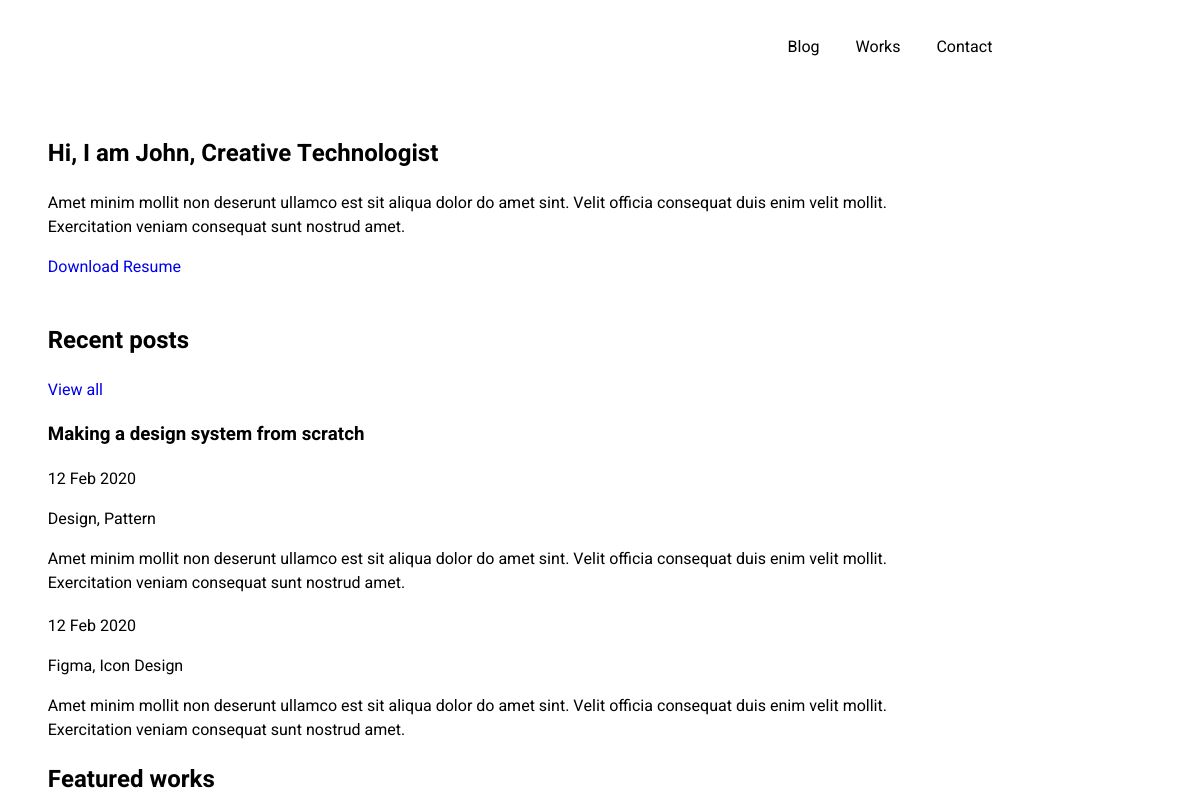
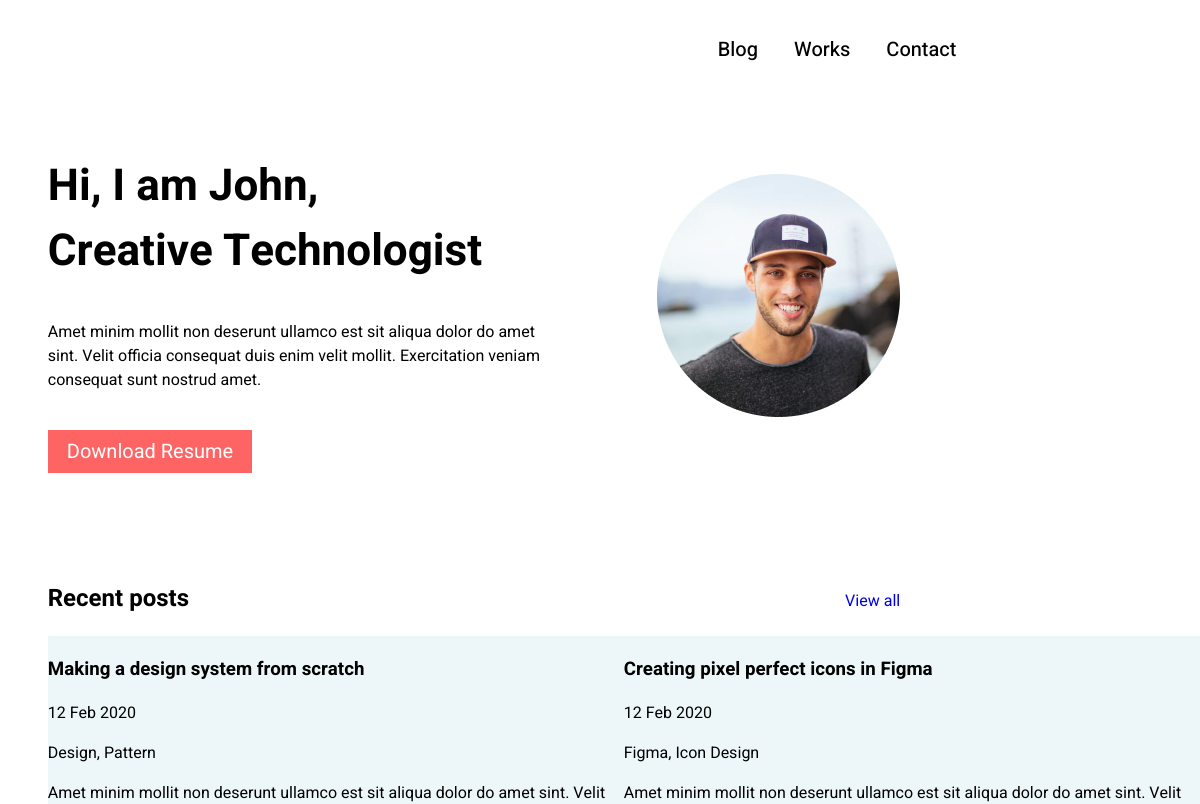
Before and after one commit to ivansheshin/Portfolio, a website: page app/index.html in a window 1280 px wide. Shown: the top 804 px of the page, 166-1366 px from the left, 1200 px wide, since content can reach past the window. Drawn offline with Linux system fonts and the light colour scheme.

Commit message:
стилизация резюме, часть стилизации постов

```diff
--- a/app/index.html
+++ b/app/index.html
@@ -12,11 +12,12 @@
 </head>
 
 <body>
-    <style>
-
-    </style>
     <header class="header">
-        <a class="header-logo" aria-label="logo"><svg class="header-svg" width="40px" height="40px" xmlns="http://www.w3.org/2000/svg" viewBox="0 0 14 14"><path d="M 11.92233,0.5 C 12.793646,0.5 13.5,1.206355 13.5,2.0776707 l 0,9.8446583 C 13.5,12.793645 12.793646,13.5 11.92233,13.5 l -9.8446602,0 C 1.2063541,13.5 0.5,12.793645 0.5,11.922329 l 0,-9.8446583 C 0.5,1.206355 1.2063541,0.5 2.0776698,0.5 l 9.8446602,0 z"/></svg></a>
+        <a class="header-logo" aria-label="logo"><svg class="header-svg" width="40px" height="40px"
+                xmlns="http://www.w3.org/2000/svg" viewBox="0 0 14 14">
+                <path
+                    d="M 11.92233,0.5 C 12.793646,0.5 13.5,1.206355 13.5,2.0776707 l 0,9.8446583 C 13.5,12.793645 12.793646,13.5 11.92233,13.5 l -9.8446602,0 C 1.2063541,13.5 0.5,12.793645 0.5,11.922329 l 0,-9.8446583 C 0.5,1.206355 1.2063541,0.5 2.0776698,0.5 l 9.8446602,0 z" />
+                </svg></a>
         <ul class="header-nav-list">
             <li class="header-nav-list__item"><a class="header-nav-list__link" href="blog.html">Blog</a></li>
             <li class="header-nav-list__item"><a class="header-nav-list__link" href="work.html">Works</a></li>
@@ -25,36 +26,45 @@
     </header>
     <main class="index-container">
         <section class="resume">
-            <div>
-                <h2 class="resume__title">Hi, I am John, Creative Technologist </h2>
+            <div class="resume__content">
+                <h2 class="resume__title">Hi, I am John,</br> Creative Technologist </h2>
                 <p class="resume__paragraph">Amet minim mollit non deserunt ullamco est sit aliqua dolor do amet sint.
                     Velit officia consequat duis enim velit mollit. Exercitation veniam consequat sunt nostrud amet.</p>
-                <a href="#" class="resume__link">Download Resume</a>
+                <button class="resume__button">Download Resume</button>
             </div>
-            <img class="resume__img">
+            <img class="resume__img" src="./images/avatar.png" width="243" height="243">
         </section>
         <section class="posts">
             <div class="posts-navigation">
                 <h2 class="posts-navigation__title">Recent posts</h2>
                 <a href="#" class="posts-navigation__link">View all</a>
             </div>
+            <div class="background">
+                <div class="posts__content">
+
                     <div class="posts__item">
                         <h3 class="posts__header">Making a design system from scratch</h3>
                         <div class="posts__desc">
                             <p class="posts__date">12 Feb 2020</p>
                             <p class="posts__type">Design, Pattern</p>
                         </div>
-                <p class="posts__text">Amet minim mollit non deserunt ullamco est sit aliqua dolor do amet sint. Velit
-                    officia consequat duis enim velit mollit. Exercitation veniam consequat sunt nostrud amet.</p>
+                        <p class="posts__text">Amet minim mollit non deserunt ullamco est sit aliqua dolor do amet sint.
+                            Velit
+                            officia consequat duis enim velit mollit. Exercitation veniam consequat sunt nostrud amet.
+                        </p>
                     </div>
-            <div class="posts__item" >
-                <h3 class="posts__header"></h3>
+                    <div class="posts__item">
+                        <h3 class="posts__header">Creating pixel perfect icons in Figma</h3>
                         <div class="posts__desc">
                             <p class="posts__date">12 Feb 2020</p>
                             <p class="posts__type">Figma, Icon Design</p>
                         </div>
-                <p class="posts__text">Amet minim mollit non deserunt ullamco est sit aliqua dolor do amet sint. Velit
-                    officia consequat duis enim velit mollit. Exercitation veniam consequat sunt nostrud amet.</p>
+                        <p class="posts__text">Amet minim mollit non deserunt ullamco est sit aliqua dolor do amet sint.
+                            Velit
+                            officia consequat duis enim velit mollit. Exercitation veniam consequat sunt nostrud amet.
+                        </p>
+                    </div>
+                </div>
             </div>
         </section>
         <section class="works">
@@ -68,7 +78,9 @@
                             <span class="works__data">2020</span>
                             <span class="works__type">Dashboard</span>
                         </div>
-                        <p class="works__text">Amet minim mollit non deserunt ullamco est sit aliqua dolor do amet sint. Velit officia consequat duis enim velit mollit. Exercitation veniam consequat sunt nostrud amet.</p>
+                        <p class="works__text">Amet minim mollit non deserunt ullamco est sit aliqua dolor do amet sint.
+                            Velit officia consequat duis enim velit mollit. Exercitation veniam consequat sunt nostrud
+                            amet.</p>
                     </div>
                 </a>
             </div>
@@ -81,7 +93,9 @@
                             <span class="works__data">2020</span>
                             <span class="works__type">Dashboard</span>
                         </div>
-                        <p class="works__text">Amet minim mollit non deserunt ullamco est sit aliqua dolor do amet sint. Velit officia consequat duis enim velit mollit. Exercitation veniam consequat sunt nostrud amet.</p>
+                        <p class="works__text">Amet minim mollit non deserunt ullamco est sit aliqua dolor do amet sint.
+                            Velit officia consequat duis enim velit mollit. Exercitation veniam consequat sunt nostrud
+                            amet.</p>
                     </div>
                 </a>
             </div>
@@ -94,7 +108,9 @@
                             <span class="works__data">2020</span>
                             <span class="works__type">Dashboard</span>
                         </div>
-                        <p class="works__text">Amet minim mollit non deserunt ullamco est sit aliqua dolor do amet sint. Velit officia consequat duis enim velit mollit. Exercitation veniam consequat sunt nostrud amet.</p>
+                        <p class="works__text">Amet minim mollit non deserunt ullamco est sit aliqua dolor do amet sint.
+                            Velit officia consequat duis enim velit mollit. Exercitation veniam consequat sunt nostrud
+                            amet.</p>
                     </div>
                 </a>
             </div>
--- a/app/scss/header.scss
+++ b/app/scss/header.scss
@@ -2,6 +2,8 @@
     display: flex;
     justify-content: space-between;
     padding: 3% 5%;
+    font-size: 20px;
+    font-weight: 500;
     &-svg{
         fill: #000;
     }
@@ -12,7 +14,7 @@
     &__item{
         margin-right: 36px;
     }
-    &__item:last-child{
+    &:last-child{
         margin-right: 0;
     }
     &__link{
--- /dev/null
+++ b/app/scss/posts.scss
@@ -0,0 +1,17 @@
+.background{
+    width: 1152px;
+    background-color: #EDF7FA;
+    margin: 0 auto;
+}
+.posts{
+    background-color: #FFF;
+    &__content{
+        display: flex;
+        justify-content: space-between;
+    }
+}
+.posts-navigation{
+    display: flex;
+    justify-content: space-between;
+    align-items: baseline;
+}
--- a/app/scss/resume.scss
+++ b/app/scss/resume.scss
@@ -0,0 +1,35 @@
+.resume{
+    display: flex;
+    justify-content: space-between;
+    align-items: center;
+    margin-bottom: 88px;
+    &__content{
+        width: 59%;
+    }
+    &__title{
+        font-size: 44px;
+        font-weight: 700;
+    }
+    &__paragraph{
+        margin-bottom: 38px;
+    }
+    &__button{
+        font: inherit;
+        font-size: 20px;
+        padding: 7px 19px;
+        color: #FFF;
+        background-color: rgba(255, 100, 100, 1);
+        border: 0;
+    }
+    &__button:hover,
+    &__button:focus{
+        background-color: rgba(255, 100, 100, .7);
+        transition: .5s;
+    }
+    &__img:hover,
+    &__img:focus{
+        opacity: 0.7;
+        transition: .5s;
+    }
+
+}
--- a/app/scss/style.scss
+++ b/app/scss/style.scss
@@ -1,17 +1,26 @@
 @import 'header.scss';
 @import 'resume.scss';
+@import 'posts.scss';
+
 
 
 body {
     font-family: 'Heebo', sans-serif;
-    width: 1152px;
+    font-size: 16px;
+    max-width: 1152px;
+    padding: 0;
     margin: 0 auto;
-    padding: 0;
+    box-sizing: border-box;
 }
+.background{
+    max-width: 1152px;
+}
+
 
 .index-container {
     width: 74%;
     margin: 0 auto;
+
 }
 
 ul {
```
Also changed, not shown: app/css/style.min.css, app/images/avatar.png (added), app/images/logo.svg (deleted). Lines whose indentation alone changed are shown as unchanged.
